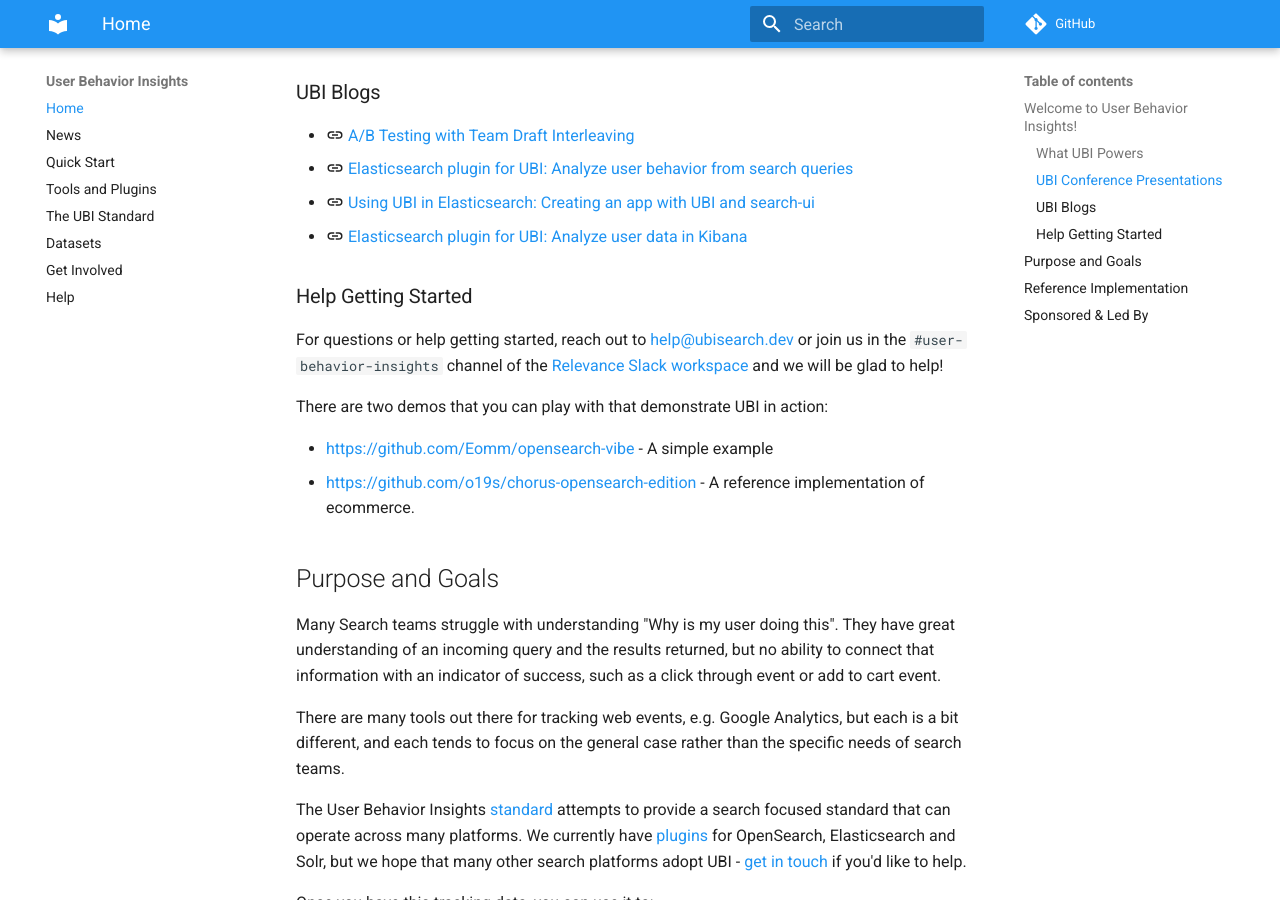
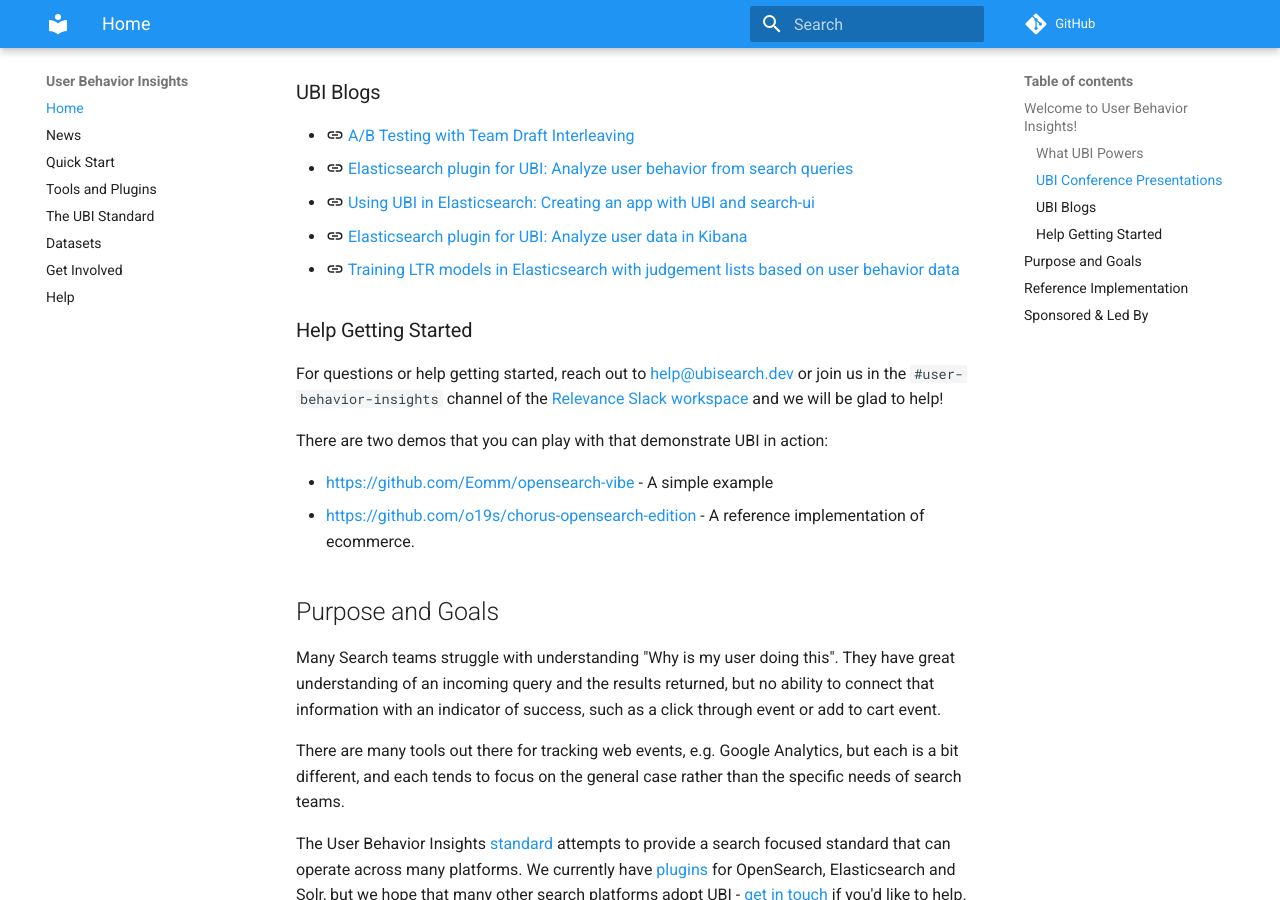
Before and after one commit to o19s/ubi-website, an MkDocs documentation site: the page built from docs/index.md, in a window 1280 px wide and 900 px high, scrolled down 1092 px. Built offline with MkDocs 1.6.1 and Material for MkDocs 9.7.7, drawn with Linux system fonts in a browser that asks for light colours; comment, search, counter and statistics services are not loaded.

Commit message:
Update index.md
Add another Elastic blog on LTR & UBI

```diff
--- a/docs/index.md
+++ b/docs/index.md
@@ -36,6 +36,7 @@
 * :material-link: [Elasticsearch plugin for UBI: Analyze user behavior from search queries](https://www.elastic.co/search-labs/blog/elasticsearch-plugin-user-behavior-insights)
 * :material-link: [Using UBI in Elasticsearch: Creating an app with UBI and search-ui](https://www.elastic.co/search-labs/blog/ubi-elasticsearch-creating-app-search-ui)
 * :material-link: [Elasticsearch plugin for UBI: Analyze user data in Kibana](https://www.elastic.co/search-labs/blog/elasticsearch-plugin-user-behavior-data-kibana)
+* :material-link: [Training LTR models in Elasticsearch with judgement lists based on user behavior data](https://www.elastic.co/search-labs/blog/training-learning-to-rank-models-elasticsearch-ubi-data)
 
 
 
```
